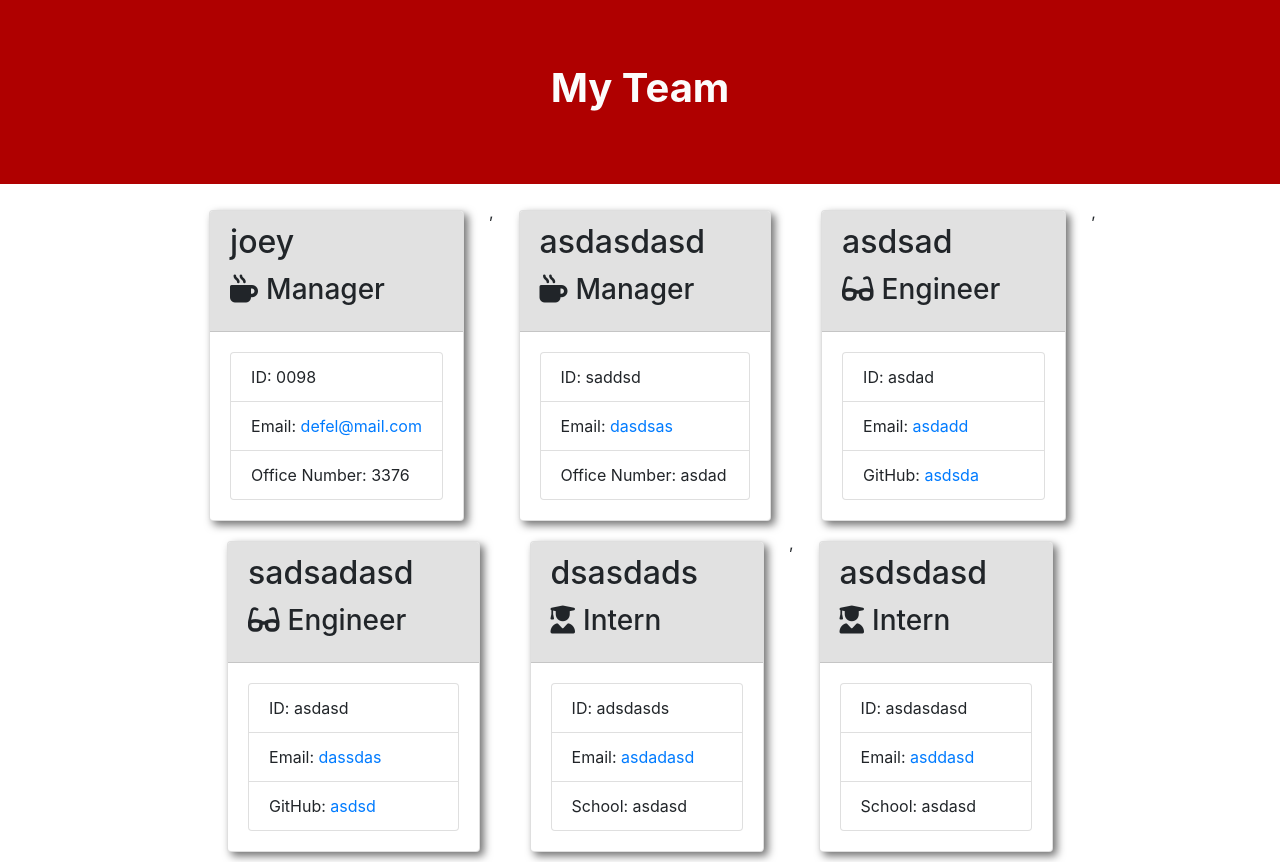
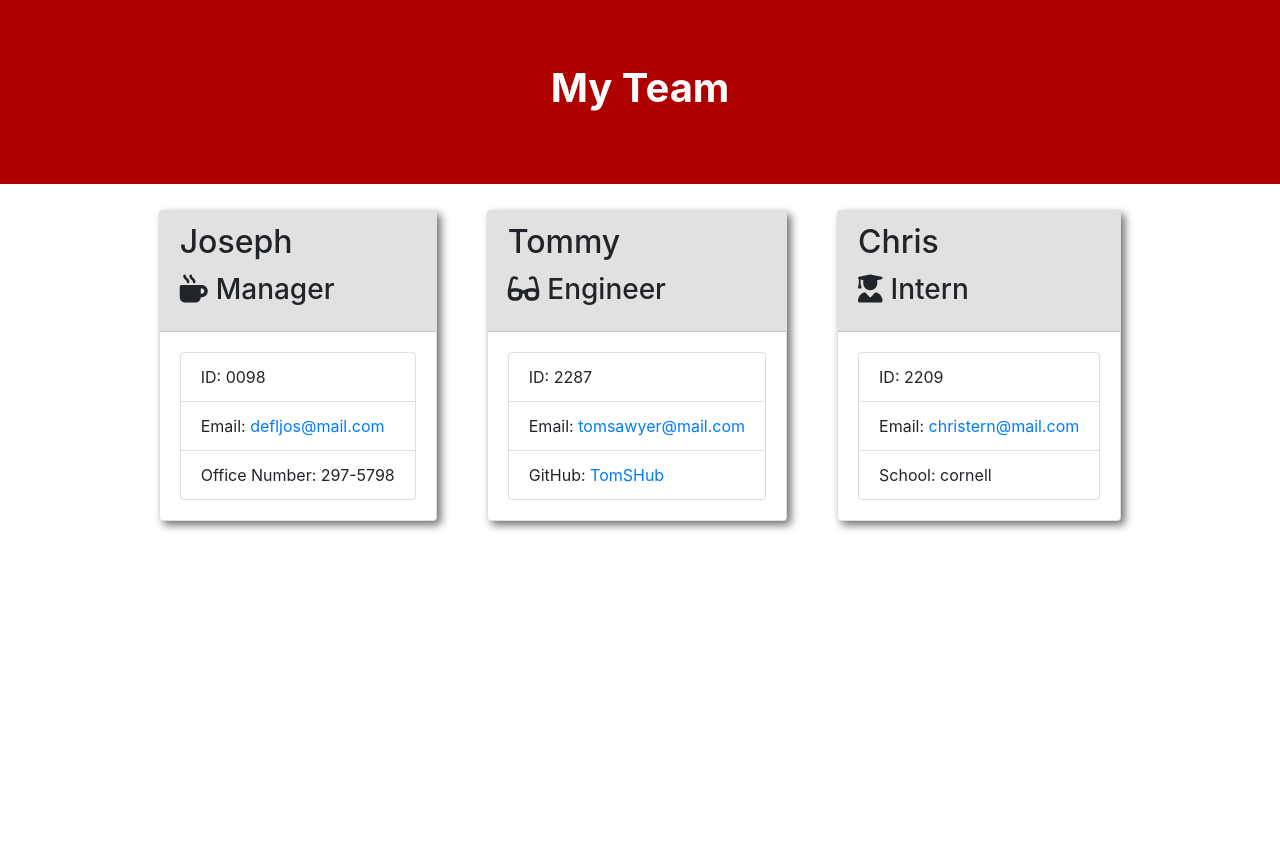
Before and after one commit to Joseph-D98/Team-Profile-Generator, a website: page output/team.html in a window 1280 px wide. After the commit the page ends 800 px from the top, so only its background shows below. Drawn offline with nearby package versions, Linux system fonts and the light colour scheme.

Commit message:
readme update

```diff
--- a/output/team.html
+++ b/output/team.html
@@ -25,76 +25,39 @@
             <div class="team-area col-12 d-flex justify-content-center">
                 <div class="card employee-card">
     <div class="card-header">
-        <h2 class="card-title">joey</h2>
+        <h2 class="card-title">Joseph</h2>
         <h3 class="card-title"><i class="fas fa-mug-hot mr-2"></i>Manager</h3>
     </div>
     <div class="card-body">
         <ul class="list-group">
             <li class="list-group-item">ID: 0098</li>
-            <li class="list-group-item">Email: <a href="mailto:defel@mail.com">defel@mail.com</a></li>
-            <li class="list-group-item">Office Number: 3376</li>
-        </ul>
-    </div>
-</div>,<div class="card employee-card">
-    <div class="card-header">
-        <h2 class="card-title">asdasdasd</h2>
-        <h3 class="card-title"><i class="fas fa-mug-hot mr-2"></i>Manager</h3>
-    </div>
-    <div class="card-body">
-        <ul class="list-group">
-            <li class="list-group-item">ID: saddsd</li>
-            <li class="list-group-item">Email: <a href="mailto:dasdsas">dasdsas</a></li>
-            <li class="list-group-item">Office Number: asdad</li>
+            <li class="list-group-item">Email: <a href="mailto:defljos@mail.com">defljos@mail.com</a></li>
+            <li class="list-group-item">Office Number: 297-5798</li>
         </ul>
     </div>
 </div><div class="card employee-card">
     <div class="card-header">
-        <h2 class="card-title">asdsad</h2>
+        <h2 class="card-title">Tommy</h2>
         <h3 class="card-title"><i class="fas fa-glasses mr-2"></i>Engineer</h3>
     </div>
     <div class="card-body">
         <ul class="list-group">
-            <li class="list-group-item">ID: asdad</li>
-            <li class="list-group-item">Email: <a href="mailto:asdadd">asdadd</a></li>
-            <li class="list-group-item">GitHub: <a href="https://github.com/asdsda" target="_blank"
-                    rel="noopener noreferrer">asdsda</a></li>
-        </ul>
-    </div>
-</div>,<div class="card employee-card">
-    <div class="card-header">
-        <h2 class="card-title">sadsadasd</h2>
-        <h3 class="card-title"><i class="fas fa-glasses mr-2"></i>Engineer</h3>
-    </div>
-    <div class="card-body">
-        <ul class="list-group">
-            <li class="list-group-item">ID: asdasd</li>
-            <li class="list-group-item">Email: <a href="mailto:dassdas">dassdas</a></li>
-            <li class="list-group-item">GitHub: <a href="https://github.com/asdsd" target="_blank"
-                    rel="noopener noreferrer">asdsd</a></li>
+            <li class="list-group-item">ID: 2287</li>
+            <li class="list-group-item">Email: <a href="mailto:tomsawyer@mail.com">tomsawyer@mail.com</a></li>
+            <li class="list-group-item">GitHub: <a href="https://github.com/TomSHub" target="_blank"
+                    rel="noopener noreferrer">TomSHub</a></li>
         </ul>
     </div>
 </div><div class="card employee-card">
     <div class="card-header">
-        <h2 class="card-title">dsasdads</h2>
+        <h2 class="card-title">Chris</h2>
         <h3 class="card-title"><i class="fas fa-user-graduate mr-2"></i>Intern</h3>
     </div>
     <div class="card-body">
         <ul class="list-group">
-            <li class="list-group-item">ID: adsdasds</li>
-            <li class="list-group-item">Email: <a href="mailto:asdadasd">asdadasd</a></li>
-            <li class="list-group-item">School: asdasd</li>
-        </ul>
-    </div>
-</div>,<div class="card employee-card">
-    <div class="card-header">
-        <h2 class="card-title">asdsdasd</h2>
-        <h3 class="card-title"><i class="fas fa-user-graduate mr-2"></i>Intern</h3>
-    </div>
-    <div class="card-body">
-        <ul class="list-group">
-            <li class="list-group-item">ID: asdasdasd</li>
-            <li class="list-group-item">Email: <a href="mailto:asddasd">asddasd</a></li>
-            <li class="list-group-item">School: asdasd</li>
+            <li class="list-group-item">ID: 2209</li>
+            <li class="list-group-item">Email: <a href="mailto:christern@mail.com">christern@mail.com</a></li>
+            <li class="list-group-item">School: cornell</li>
         </ul>
     </div>
 </div>
```
Also changed, not shown: README.md, readme.jpg (added).
